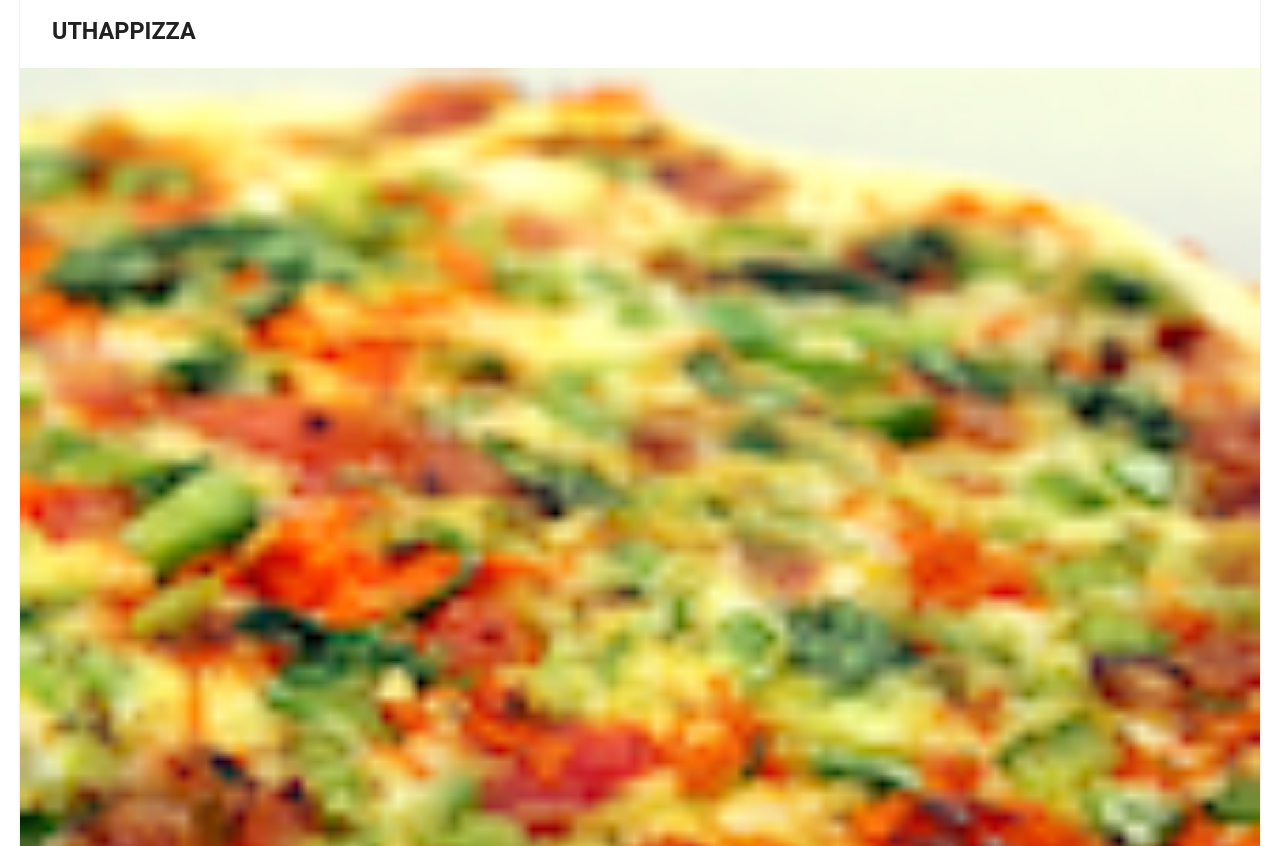
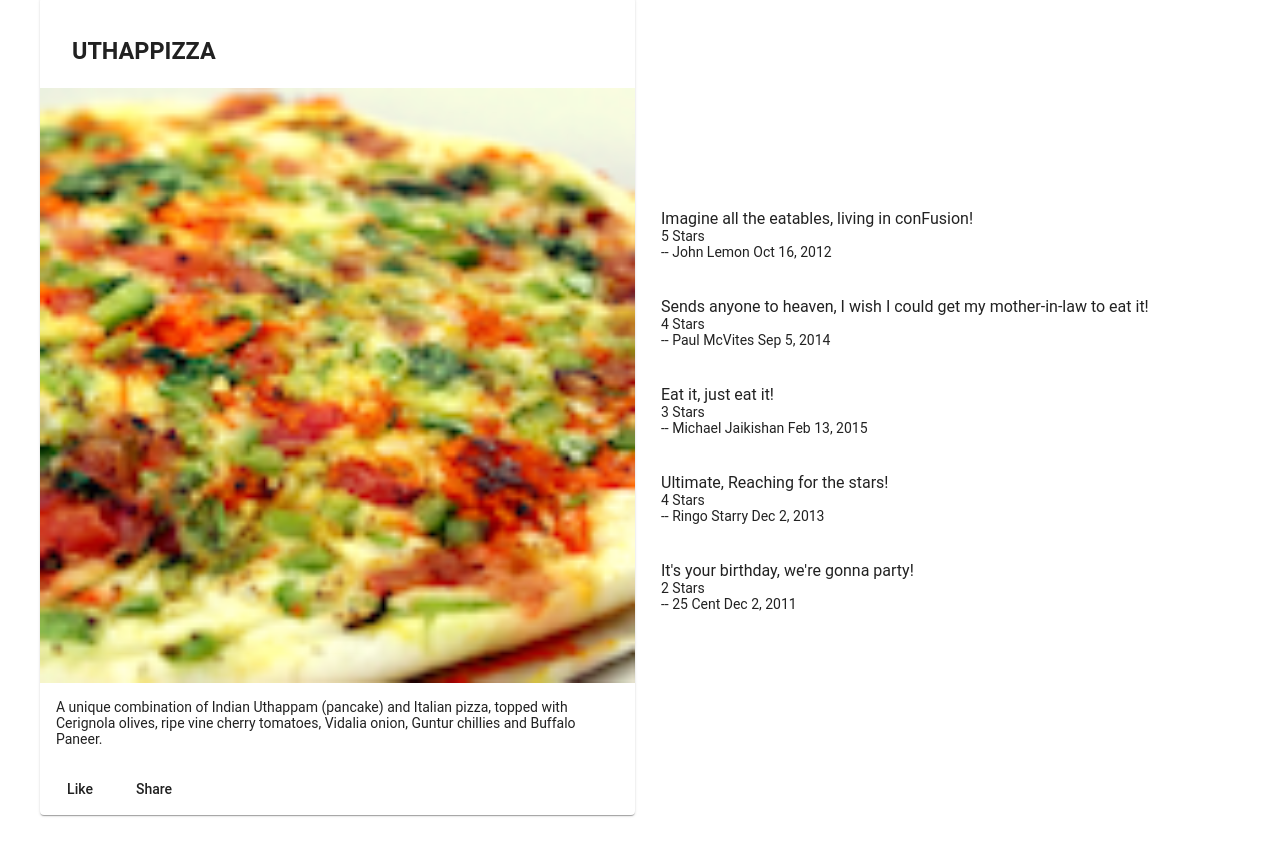
Before and after one commit to Shwetabhk/Learning-Angular, an Angular app: page / in a window 1280 px wide. Shown: the part 597-1443 px from the top of the page. Built offline with nearby package versions, Linux system fonts and the light colour scheme.

Commit message:
Assignment 1

```diff
--- a/src/app/app.module.ts
+++ b/src/app/app.module.ts
@@ -13,12 +13,14 @@
 
 import { AppComponent } from './app.component';
 import { MenuComponent } from './menu/menu.component';
+import { DishdetailComponent } from './dishdetail/dishdetail.component';
 
 
 @NgModule({
   declarations: [
     AppComponent,
-    MenuComponent
+    MenuComponent,
+    DishdetailComponent
   ],
   imports: [
     BrowserModule,
--- /dev/null
+++ b/src/app/dishdetail/dishdetail.component.html
@@ -0,0 +1,43 @@
+<div class="container"
+  fxLayout="row"
+  fxLayout.xs="column"
+  fxLayoutAlign.gt-md="space-around center"
+  fxLayoutGap="10px"
+  fxLayoutGap.xs="0"
+  *ngIf="dish">
+
+  <div fxFlex="50">
+    <div fxFlex>
+      <mat-card>
+        <mat-card-header>
+          <mat-card-title>
+            <h3>{{ dish.name | uppercase }}</h3>
+          </mat-card-title>
+        </mat-card-header>
+        <img mat-card-image src="{{ dish.image }}" alt="{{
+          dish.name }}">
+        <mat-card-content>
+          <p>{{ dish.description }}</p>
+        </mat-card-content>
+        <mat-card-actions>
+          <button mat-button>Like</button>
+          <button mat-button>Share</button>
+        </mat-card-actions>
+      </mat-card>
+    </div>
+  </div>
+
+  <div fxFlex="50">
+    <mat-list fxFlex>
+      <mat-list-item *ngFor="let comment of dish.comments">
+        <h1 matLine> {{ comment.comment }} </h1>
+        <p matLine> {{comment.rating}} Stars </p>
+        <p matLine>
+          <span>-- {{ comment.author }} {{ comment.date | date }}</span>
+        </p>
+      </mat-list-item>
+    </mat-list>
+
+  </div>
+
+</div>
--- /dev/null
+++ b/src/app/dishdetail/dishdetail.component.ts
@@ -0,0 +1,59 @@
+import { Component, OnInit } from '@angular/core';
+
+
+const DISH = {
+  name: 'Uthappizza',
+  image: '/assets/images/uthappizza.png',
+  category: 'mains',
+  label: 'Hot',
+  price: '4.99',
+  description: 'A unique combination of Indian Uthappam (pancake) and Italian pizza, topped with Cerignola olives, ripe vine cherry tomatoes, Vidalia onion, Guntur chillies and Buffalo Paneer.',
+  comments: [
+    {
+      rating: 5,
+      comment: 'Imagine all the eatables, living in conFusion!',
+      author: 'John Lemon',
+      date: '2012-10-16T17:57:28.556094Z'
+    },
+    {
+      rating: 4,
+      comment: 'Sends anyone to heaven, I wish I could get my mother-in-law to eat it!',
+      author: 'Paul McVites',
+      date: '2014-09-05T17:57:28.556094Z'
+    },
+    {
+      rating: 3,
+      comment: 'Eat it, just eat it!',
+      author: 'Michael Jaikishan',
+      date: '2015-02-13T17:57:28.556094Z'
+    },
+    {
+      rating: 4,
+      comment: 'Ultimate, Reaching for the stars!',
+      author: 'Ringo Starry',
+      date: '2013-12-02T17:57:28.556094Z'
+    },
+    {
+      rating: 2,
+      comment: 'It\'s your birthday, we\'re gonna party!',
+      author: '25 Cent',
+      date: '2011-12-02T17:57:28.556094Z'
+    }
+  ]
+}
+
+@Component({
+  selector: 'app-dishdetail',
+  templateUrl: './dishdetail.component.html',
+  styleUrls: ['./dishdetail.component.scss']
+})
+export class DishdetailComponent implements OnInit {
+
+  dish = DISH;
+
+  constructor() { }
+
+  ngOnInit() {
+  }
+
+}
--- a/src/app/menu/menu.component.html
+++ b/src/app/menu/menu.component.html
@@ -19,22 +19,5 @@
     </mat-grid-list>
   </div>
 
-  <div fxFlex *ngIf="selectedDish">
-    <mat-card>
-      <mat-card-header>
-        <mat-card-title>
-          <h3>{{ selectedDish.name | uppercase }}</h3>
-        </mat-card-title>
-      </mat-card-header>
-      <img mat-card-image src="{{ selectedDish.image }}" alt="{{
-        selectedDish.name }}">
-      <mat-card-content>
-        <p>{{ selectedDish.description }}</p>
-      </mat-card-content>
-      <mat-card-actions>
-        <button mat-button>Like</button>
-        <button mat-button>Share</button>
-      </mat-card-actions>
-    </mat-card>
-  </div>
+  <app-dishdetail></app-dishdetail>
 </div>
--- a/src/app/shared/dish.ts
+++ b/src/app/shared/dish.ts
@@ -5,4 +5,4 @@
     label: string;
     price: string;
     description: string;
-};
+}
```
Also changed, not shown: src/app/dishdetail/dishdetail.component.scss (added), 1 other file (tests, documents, lock files or other folders).
